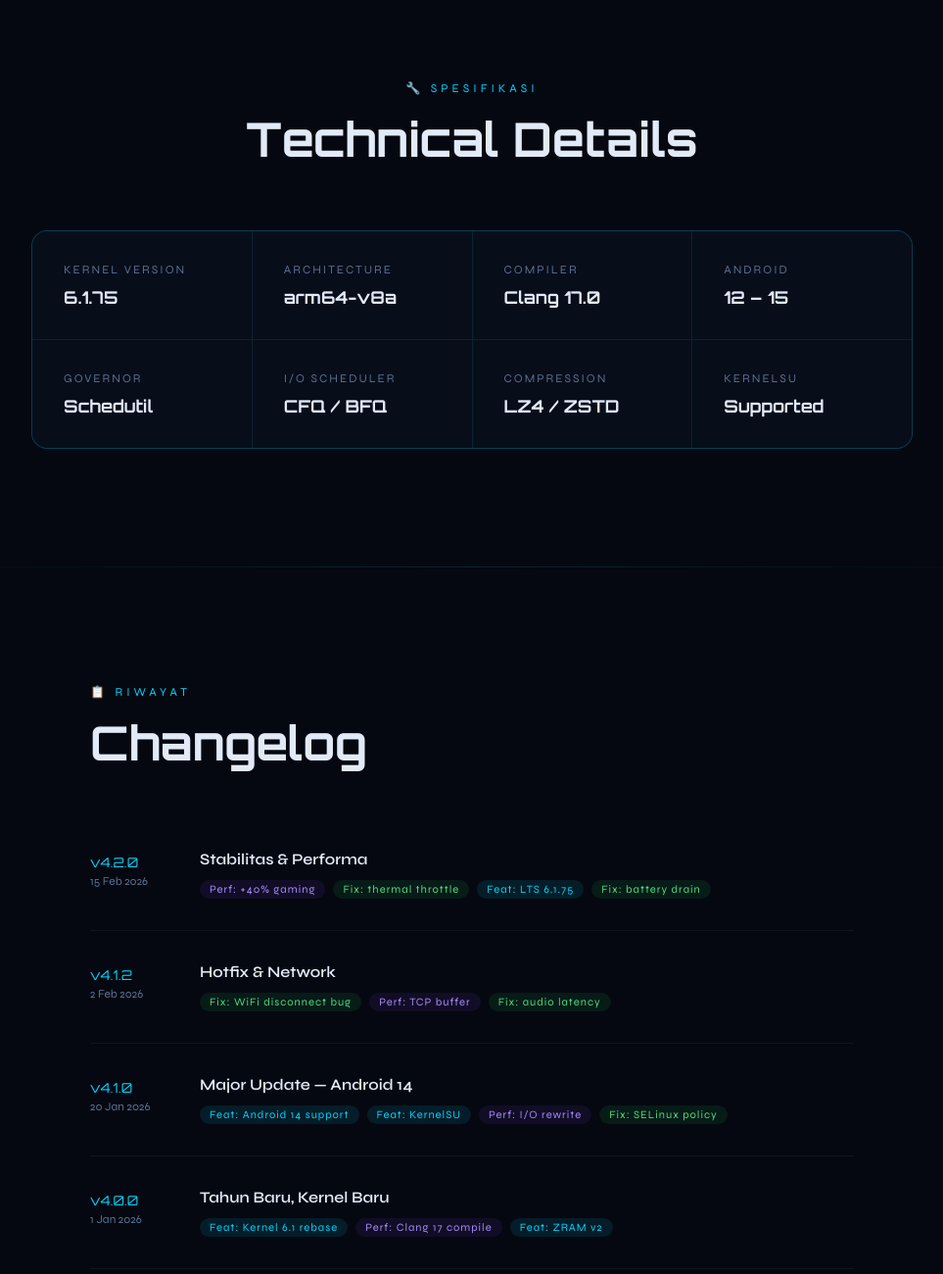
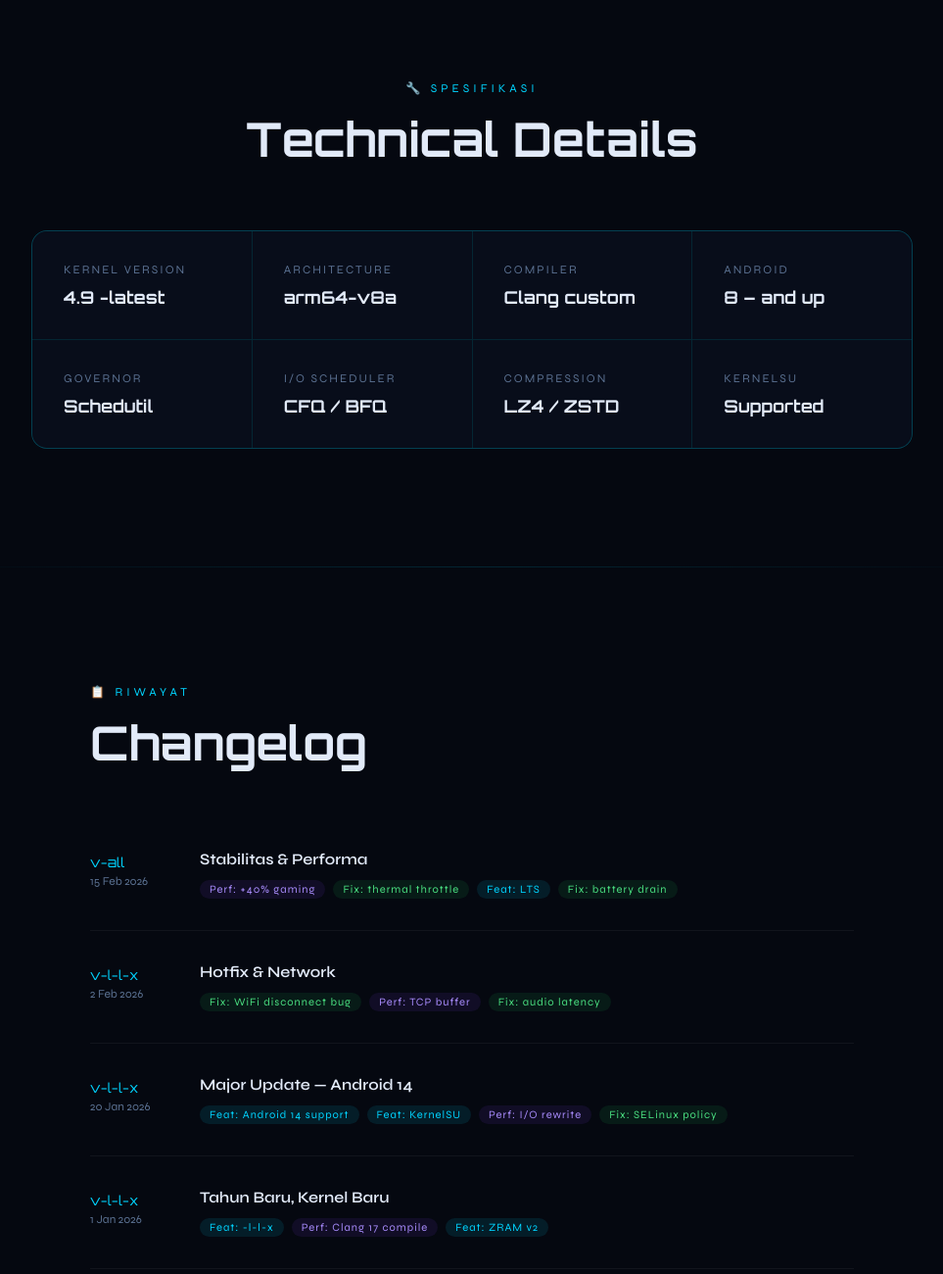
Before and after one commit to Notednop/anothernop, a plain HTML site: page index.html in a window 1280 px wide. Shown: the part 2892-4192 px from the top of the page at 98% size, without its empty margins (158-1121 px from the left). Drawn offline with Linux system fonts and the light colour scheme.

Commit message:
Update index.html

```diff
--- a/index.html
+++ b/index.html
@@ -890,7 +890,7 @@
     <div class="specs-grid" style="max-width:900px;margin-left:auto;margin-right:auto">
       <div class="spec-item">
         <div class="spec-label">Kernel Version</div>
-        <div class="spec-val">6.1.75</div>
+        <div class="spec-val">4.9 -latest</div>
       </div>
       <div class="spec-item">
         <div class="spec-label">Architecture</div>
@@ -898,11 +898,11 @@
       </div>
       <div class="spec-item">
         <div class="spec-label">Compiler</div>
-        <div class="spec-val">Clang 17.0</div>
+        <div class="spec-val">Clang custom</div>
       </div>
       <div class="spec-item">
         <div class="spec-label">Android</div>
-        <div class="spec-val">12 – 15</div>
+        <div class="spec-val">8 – and up</div>
       </div>
       <div class="spec-item">
         <div class="spec-label">Governor</div>
@@ -933,7 +933,7 @@
     <div class="changelog-list">
       <div class="changelog-item">
         <div>
-          <div class="cl-version">v4.2.0</div>
+          <div class="cl-version">v-all</div>
           <div class="cl-date">15 Feb 2026</div>
         </div>
         <div class="cl-changes">
@@ -941,7 +941,7 @@
           <div class="cl-tags">
             <span class="cl-tag perf">Perf: +40% gaming</span>
             <span class="cl-tag fix">Fix: thermal throttle</span>
-            <span class="cl-tag feat">Feat: LTS 6.1.75</span>
+            <span class="cl-tag feat">Feat: LTS </span>
             <span class="cl-tag fix">Fix: battery drain</span>
           </div>
         </div>
@@ -949,7 +949,7 @@
 
       <div class="changelog-item">
         <div>
-          <div class="cl-version">v4.1.2</div>
+          <div class="cl-version">v-l-l-x</div>
           <div class="cl-date">2 Feb 2026</div>
         </div>
         <div class="cl-changes">
@@ -964,7 +964,7 @@
 
       <div class="changelog-item">
         <div>
-          <div class="cl-version">v4.1.0</div>
+          <div class="cl-version">v-l-l-x</div>
           <div class="cl-date">20 Jan 2026</div>
         </div>
         <div class="cl-changes">
@@ -980,13 +980,13 @@
 
       <div class="changelog-item">
         <div>
-          <div class="cl-version">v4.0.0</div>
+          <div class="cl-version">v-l-l-x</div>
           <div class="cl-date">1 Jan 2026</div>
         </div>
         <div class="cl-changes">
           <h4>Tahun Baru, Kernel Baru</h4>
           <div class="cl-tags">
-            <span class="cl-tag feat">Feat: Kernel 6.1 rebase</span>
+            <span class="cl-tag feat">Feat: -l-l-x</span>
             <span class="cl-tag perf">Perf: Clang 17 compile</span>
             <span class="cl-tag feat">Feat: ZRAM v2</span>
           </div>
```
